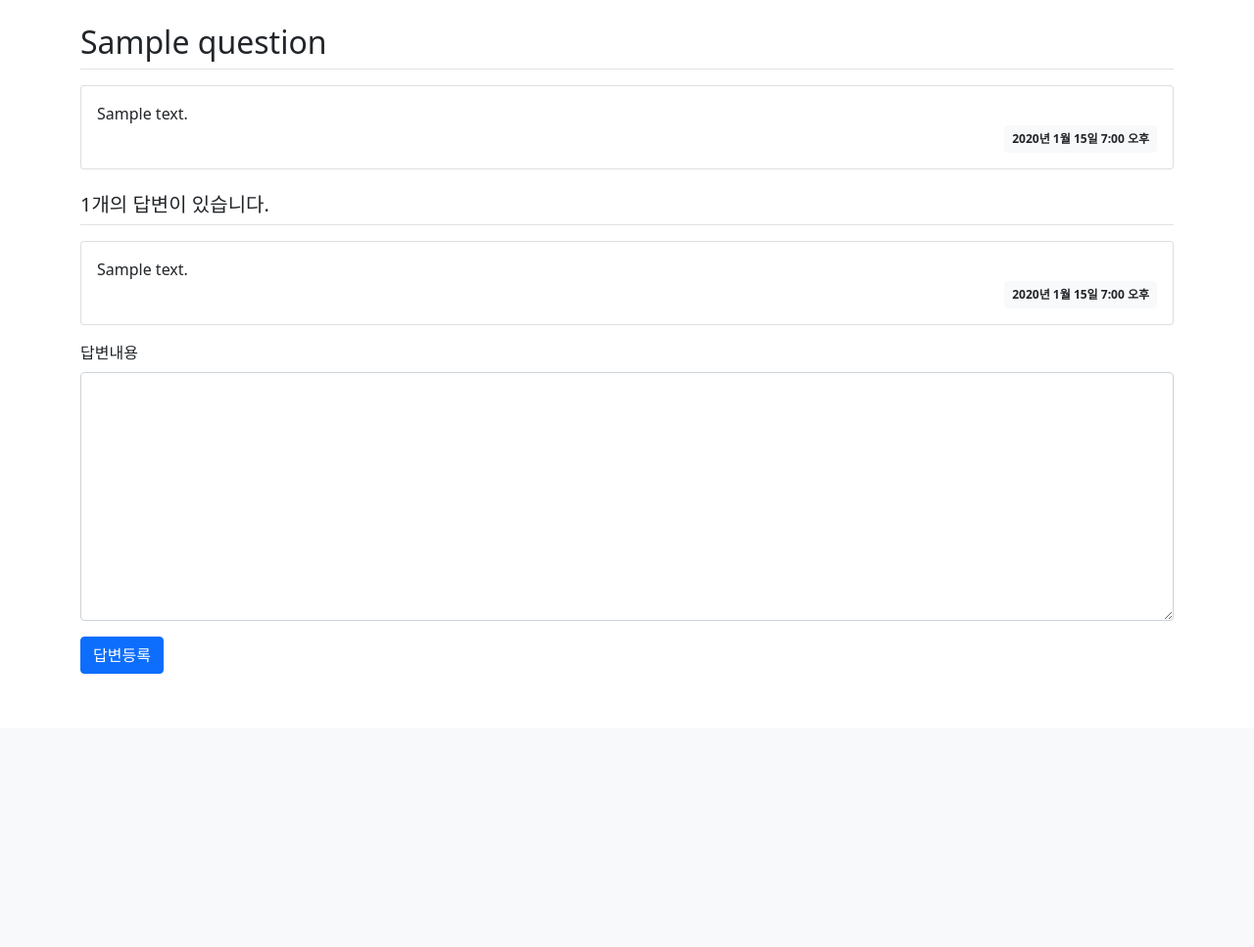
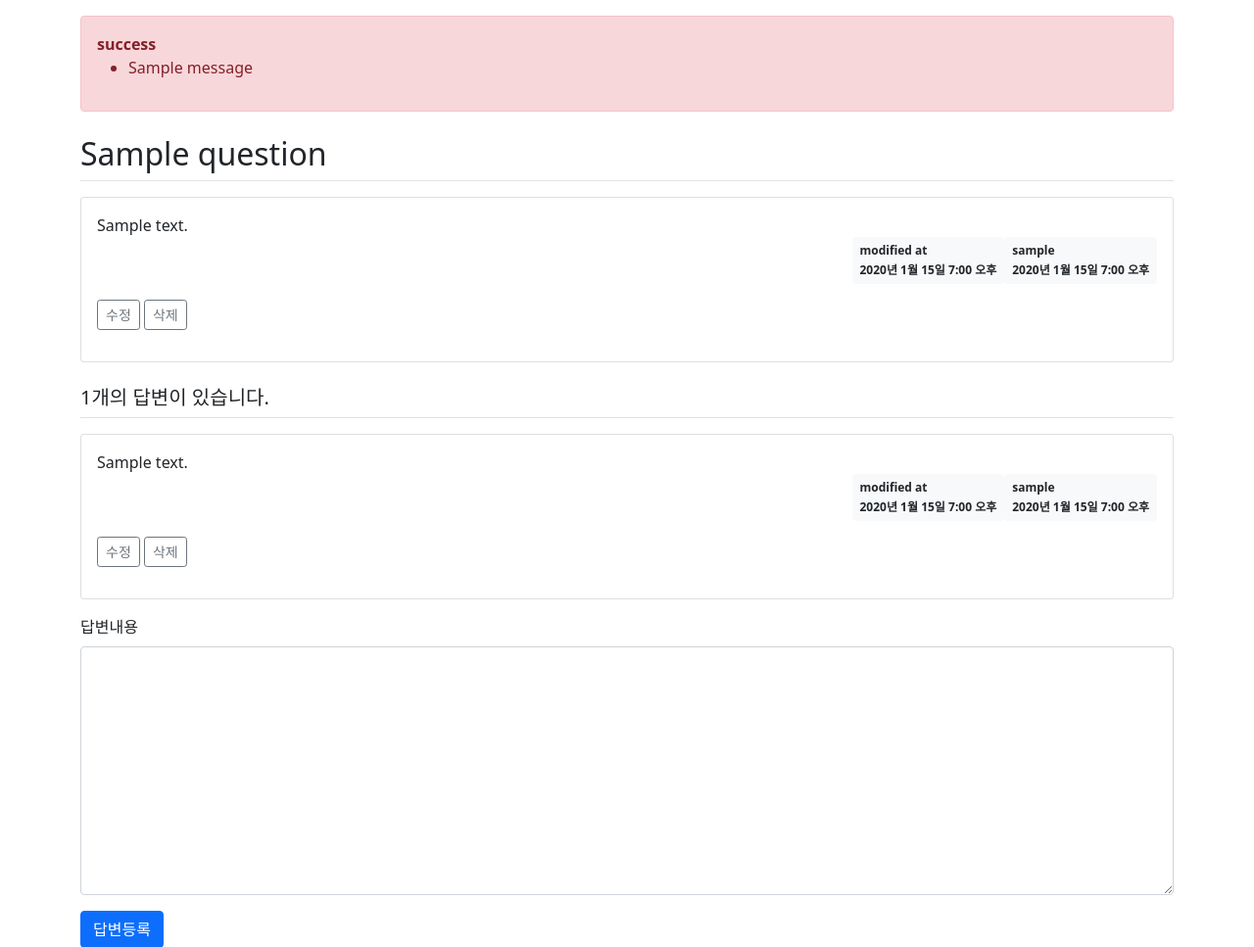
Before and after one commit to Hyuk-II/Django-Study, a Django app: page /pybo/1/ in a window 1280 px wide. Shown: the part 57-1024 px from the top of the page at 98% size. Before the commit the page ends 745 px from the top, so only its background shows below. Run offline with Django 5.2, Linux system fonts and the light colour scheme; a user stored in the database is signed in; tables that the repository leaves empty hold one stand-in row (values such as "Sample post"); one stand-in notice (Sample message) is shown; some libraries are stand-ins or nearby versions.

Commit message:
~3.9 수정/삭제

```diff
--- a/pybo/models.py
+++ b/pybo/models.py
@@ -1,14 +1,19 @@
 from django.db import models
+from django.contrib.auth.models import User
 
 class Question(models.Model):
+    author = models.ForeignKey(User, on_delete=models.CASCADE)
     subject = models.CharField(max_length=200)
     content = models.TextField()
     create_date = models.DateTimeField()
+    modify_date = models.DateTimeField(null=True, blank=True)
 
     def __str__(self):
         return self.subject
 
 class Answer(models.Model):
+    author = models.ForeignKey(User,on_delete=models.CASCADE)
     question = models.ForeignKey("Question", on_delete=models.CASCADE)
     content = models.TextField()
     create_date = models.DateTimeField()
+    modify_date = models.DateTimeField(null=True, blank=True)
--- a/pybo/urls.py
+++ b/pybo/urls.py
@@ -8,4 +8,8 @@ urlpatterns = [
     path('<int:question_id>/', views.detail, name='detail'),
     path('answer/create/<int:question_id>/', views.answer_create, name='answer_create'),
     path('question/create/', views.question_create, name="question_create"),
+    path('question/modify/<int:question_id>', views.question_modify, name="question_modify"),
+    path('question/delete/<int:question_id>', views.question_delete, name="question_delete"),
+    path('answer/modify/<int:answer_id>', views.answer_modify, name="answer_modify"),
+    path('answer/delete/<int:answer_id>',views.answer_delete, name="answer_delete"),
 ]
--- a/pybo/views.py
+++ b/pybo/views.py
@@ -1,9 +1,10 @@
 from django.shortcuts import render, get_object_or_404, redirect
 from django.utils import timezone
-from .models import Question
-from django.http import HttpResponseNotAllowed
+from .models import Question, Answer
 from .forms import QuestionForm, AnswerForm
 from django.core.paginator import Paginator
+from django.contrib.auth.decorators import login_required
+from django.contrib import messages
 
 def index(request):
     page = request.GET.get('page', '1')
@@ -18,26 +19,30 @@ def detail(request, question_id):
     context = {'question' : question}
     return render(request, 'pybo/question_detail.html', context)
 
+@login_required(login_url='common:login')
 def answer_create(request, question_id):
     question = get_object_or_404(Question, pk=question_id)
     if request.method == 'POST':
         form = AnswerForm(request.POST)
         if form.is_valid():
             answer = form.save(commit=False)
+            answer.author = request.user
             answer.create_date = timezone.now()
             answer.question = question
             answer.save()
             return redirect('pybo:detail', question_id = question.id)
     else :
-        return HttpResponseNotAllowed('Only Post is possible')
+        form = AnswerForm()
     context = {'question' : question, 'form' : form}
     return render(request, 'pybo/question_detail.html', context)
 
+@login_required(login_url='common:login')
 def question_create(request):
     if request.method == 'POST':
         form = QuestionForm(request.POST)
         if form.is_valid():
             question = form.save(commit=False)
+            question.author = request.user
             question.create_date = timezone.now()
             question.save()
             return redirect('pybo:index')
@@ -45,3 +50,57 @@ def question_create(request):
         form = QuestionForm()
     context = {'form': form}
     return render(request, 'pybo/question_form.html', context)
+
+@login_required(login_url='common:login')
+def question_modify(request, question_id):
+    question = get_object_or_404(Question, pk=question_id)
+    if request.user != question.author:
+        messages.error(request, "수정권한이 없습니다.")
+        return redirect('pybo:detail', question_id = question.id)
+    if request.method == "POST":
+        form = QuestionForm(request.POST, instance=question)
+        if form.is_valid():
+            question = form.save(commit=False)
+            question.modify_date = timezone.now()
+            question.save()
+            return redirect('pybo:detail', question_id=question.id)
+    else:
+        form = QuestionForm(instance=question)
+    context = {'form' : form}
+    return render(request, 'pybo/question_form.html', context)
+
+@login_required(login_url='common:url')
+def question_delete(request, question_id):
+    question = get_object_or_404(Question, pk=question_id)
+    if request.user != question.author:
+        messages.error(request, "삭제 권한이 없습니다.")
+        return redirect('pybo:detail', question_id = question.id)
+    question.delete()
+    return redirect('index')
+
+@login_required(login_url='common:login')
+def answer_modify(request, answer_id):
+    answer = get_object_or_404(Answer, pk=answer_id)
+    if request.user != answer.author:
+        messages.error(request, "수정 권한이 없습니다.")
+        return redirect('pybo:detail', question_id=answer.question.id)
+    if request.method == "POST":
+        form = AnswerForm(request.POST, instance=answer)
+        if form.is_valid():
+            answer = form.save(commit=False)
+            answer.modify_date = timezone.now()
+            answer.save()
+            return redirect('pybo:detail', question_id = answer.question.id)
+    else:
+        form = AnswerForm(instance=answer)
+    context={'answer' : answer, 'form' : form}
+    return render(request, 'pybo/answer_form.html', context)
+
+@login_required(login_url='common:url')
+def answer_delete(request, answer_id):
+    answer = get_object_or_404(Answer, pk=answer_id)
+    if request.user != answer.author:
+        messages.error(request, "삭제 권한이 없습니다.")
+    else:
+        answer.delete()
+    return redirect('pybo:detail', question_id = answer.question.id)
--- a/templates/base.html
+++ b/templates/base.html
@@ -14,6 +14,7 @@
     {% include "navbar.html" %}
     {% block content %}{% endblock %}
     <script src="{% static 'bootstrap.min.js' %}"></script>
+    {% block script %}{% endblock %}
   </body>
 
 </html>
--- a/templates/common/login.html
+++ b/templates/common/login.html
@@ -3,6 +3,7 @@
   <div class="container my-3">
     <form method="post" action="{% url "common:login" %}">
       {% csrf_token %}
+      <input type="hidden" name="next" value="{{next}}">
       {% include "form_errors.html" %}
       <div class="mb-3">
         <label for="username">사용자ID</label>
--- a/templates/pybo/question_detail.html
+++ b/templates/pybo/question_detail.html
@@ -1,6 +1,16 @@
 {% extends "base.html" %}
 {% block content %}
   <div class="container my-3">
+    {% if messages %}
+      <div class="alert alert-danger my-3" role="alert">
+        {% for message in messages %}
+          <strong>{{message.tags}}</strong>
+          <ul>
+            <li>{{message.message}}</li>
+          </ul>
+        {% endfor %}
+      </div>
+    {% endif %}
     <h2 class="border-bottom py-2">
       {{question.subject}}
     </h2>
@@ -9,10 +19,27 @@
         <div class="card-text">
           {{question.content}}
         </div>
+
         <div class="d-flex justify-content-end">
-          <div class="badge bg-light text-dark p-2">
-            {{question.create_date}}
+          {% if question.modify_date %}
+            <div class="badge bg-light text-dark p-2 text-start">
+              <div class="mb-2">modified at</div>
+              <div>{{question.create_date}}</div>
+            </div>
+          {% endif %}
+          <div class="badge bg-light text-dark p-2 text-start">
+            <div class="mb-2">{{question.author.username}}</div>
+            <div>{{question.create_date}}</div>
           </div>
+        </div>
+
+        <div class="my-3">
+          {% if request.user == question.author %}
+            <a href="{% url 'pybo:question_modify' question.id %}" class="btn btn-sm btn-outline-secondary">
+              수정</a>
+            <a href="javascript:void(0)" class="delete btn btn-sm btn-outline-secondary" data-uri="{% url 'pybo:question_delete' question.id %}">
+              삭제</a>
+          {% endif %}
         </div>
       </div>
     </div>
@@ -20,16 +47,31 @@
     <h5 class="border-bottom my-3 py-2">
       {{question.answer_set.count}}개의 답변이 있습니다.
     </h5>
-    {%for answer in question.answer_set.all%}
+    {%for answer in question.answer_set.all %}
       <div class="card my-3">
         <div class="card-body">
           <div class="card-text">
             {{answer.content}}
           </div>
+
           <div class="d-flex justify-content-end">
-            <div class="badge bg-light text-dark p-2">
-              {{answer.create_date}}
+            {% if answer.modify_date %}
+              <div class="badge bg-light text-dark p-2 text-start">
+                <div class="mb-2">modified at</div>
+                <div>{{answer.modify_date}}</div>
+              </div>
+            {% endif %}
+            <div class="badge bg-light text-dark p-2 text-start">
+              <div class="mb-2">{{answer.author.username}}</div>
+              <div>{{answer.create_date}}</div>
             </div>
+          </div>
+
+          <div class="my-3">
+            {% if request.user == answer.author %}
+              <a href="{% url 'pybo:answer_modify' answer.id %}" class="btn btn-sm btn-outline-secondary">수정</a>
+              <a href="#" class="delete btn btn-sm btn-outline-secondary" data-uri="{% url 'pybo:answer_delete' answer.id %}">삭제</a>
+            {% endif %}
           </div>
         </div>
       </div>
@@ -51,9 +93,23 @@
       {% endif %}
       <div class="mb-3">
         <label for="content" class="form-label">답변내용</label>
-        <textarea name="content" id="content" class="form-control" rows="10"></textarea>
+        <textarea {% if not user.is_authenticated %} disabled="disabled" {% endif %} name="content" id="content" class="form-control" rows="10"></textarea>
       </div>
       <input type="submit" value="답변등록" class="btn btn-primary">
     </form>
   </div>
 {% endblock %}
+{% block script %}
+  <script type="text/javascript">
+    const delete_elements = document.getElementsByClassName("delete");
+    Array
+      .from(delete_elements)
+      .forEach(function (element) {
+        element.addEventListener('click', function () {
+          if (confirm("정말로 삭제하시겠습니까?")) {
+            location.href = this.dataset.uri;
+          }
+        });
+      });
+  </script>
+{% endblock %}
```
Also changed, not shown: templates/pybo/answer_form.html (added, +18 -0 lines), templates/pybo/question_list.html (+7 -5 lines), pybo/migrations/0003_question_author.py (added), pybo/migrations/0004_answer_author.py (added), pybo/migrations/0005_answer_modify_date_question_modify_date.py (added), 1 other file.
